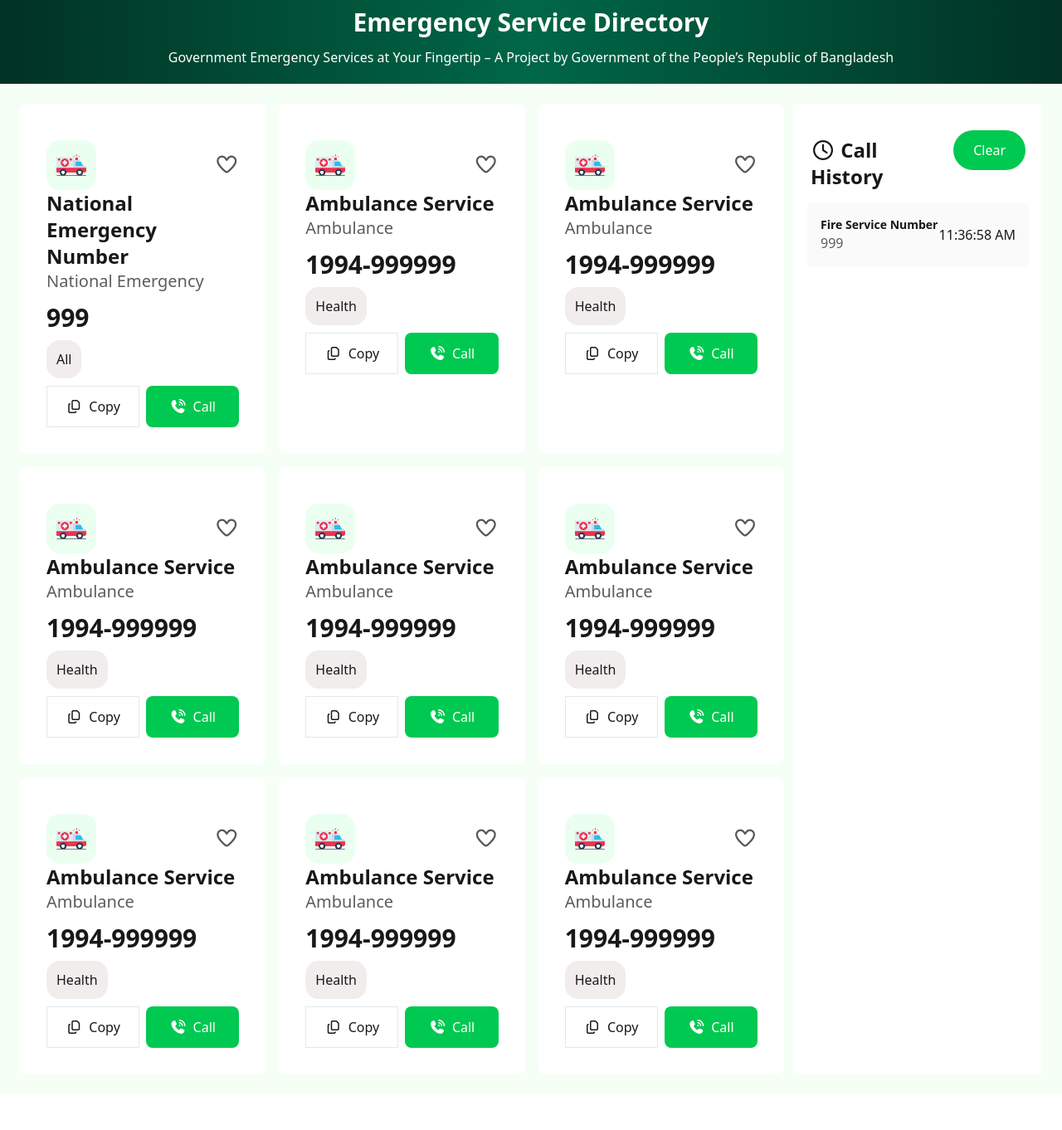
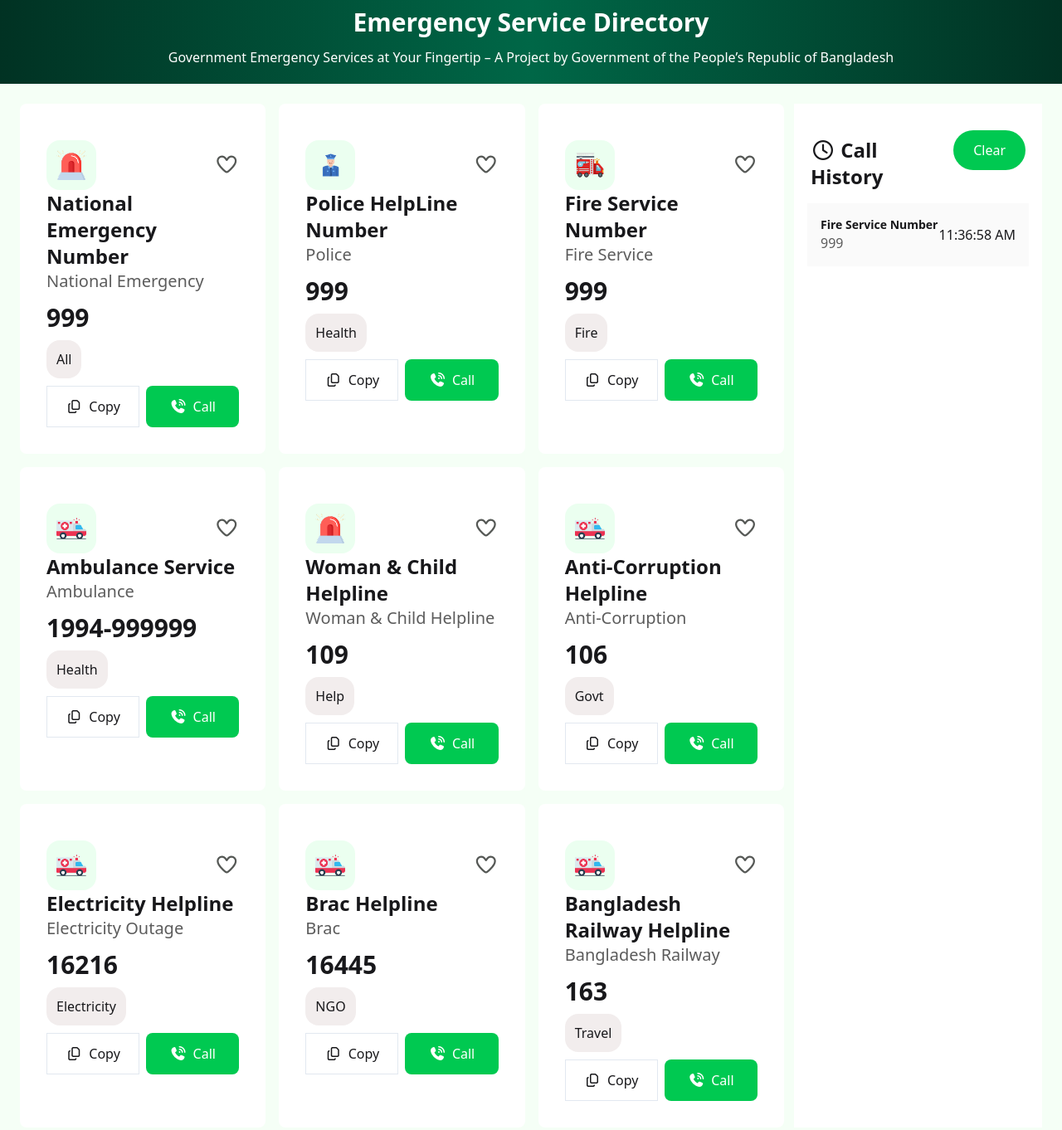
Before and after one commit to obayed324/Bangladesh-Emergency-Hotline, a plain HTML site: page index.html in a window 1280 px wide. Shown: the part 203-1565 px from the top of the page at 83% size. Before the commit the page ends 1522 px from the top, so only its background shows below. Drawn offline with nearby package versions, Linux system fonts and the light colour scheme; a web font is replaced by a local one.

```diff
--- a/index.html
+++ b/index.html
@@ -50,7 +50,7 @@
             </div>
 
             <div class="flex items-center justify-center w-[120px] h-[52px] bg-[#00a63e] rounded-3xl">
-                <p><span>2</span> Copy</p>
+                <p class=" text-white text-xl"><span>2</span> Copy</p>
             </div>
         </div>
     </nav>
@@ -79,7 +79,7 @@
                 <div class="w-full bg-white p-8 rounded-lg">
                     <div class="flex justify-between mt-3 items-center">
                         <div class="bg-[#41ff6b1a] p-3 rounded-2xl">
-                            <img src="./assets/ambulance.png" alt="" class="w-[36px] h-[36px] ">
+                            <img src="./assets/emergency.png" alt="" class="w-[36px] h-[36px] ">
                         </div>
 
                         <div>
@@ -87,7 +87,7 @@
                         </div>
                     </div>
                     <div>
-                        <h1 class=" text-2xl font-bold">National Emergency Number</h1>
+                        <h1 class=" text-2xl font-bold inline-block">National Emergency Number</h1>
                         <p class=" text-[#5C5C5C] text-xl mb-3">National Emergency</p>
                         <h1 class="text-3xl font-bold">999</h1>
                         <p class=" mt-5 mb-5"><span class="bg-[#f2eded]  p-3 rounded-2xl">All</span></p>
@@ -108,18 +108,46 @@
                 <div class="w-full bg-white p-8 rounded-lg">
                     <div class="flex justify-between mt-3 items-center">
                         <div class="bg-[#41ff6b1a] p-3 rounded-2xl">
-                            <img src="./assets/ambulance.png" alt="" class="w-[36px] h-[36px] ">
+                            <img src="./assets/police.png" alt="" class="w-[36px] h-[36px] ">
                         </div>
 
                         <div>
-                            <i class="fa-regular fa-heart text-[24px] text-[#555855]"></i>
+                            <i class="fa-regular fa-heart text-[24px] text-[#555855]" id="police-heart"></i>
                         </div>
                     </div>
                     <div>
-                        <h1 class=" text-2xl font-bold">Ambulance Service</h1>
-                        <p class=" text-[#5C5C5C] text-xl mb-3">Ambulance</p>
-                        <h1 class="text-3xl font-bold">1994-999999</h1>
+                        <h1 class=" text-2xl font-bold">Police HelpLine Number</h1>
+                        <p class=" text-[#5C5C5C] text-xl mb-3">Police</p>
+                        <h1 class="text-3xl font-bold">999</h1>
                         <p class=" mt-5 mb-5"><span class="bg-[#f2eded]  p-3 rounded-2xl">Health</span></p>
+                    </div>
+
+                    <div class="grid grid-cols-2 gap-2">
+                        <button class="w-full bg-white border border-slate-200 flex items-center justify-center gap-2 p-3">
+                          <i class="fa-regular fa-copy"></i> Copy
+                        </button>
+
+                        <button class="w-full bg-green-500 rounded-lg flex items-center justify-center gap-2 text-white">
+                          <i class="fa-solid fa-phone-volume"></i> Call
+                        </button>
+                    </div>
+                </div>
+
+                <div class="w-full bg-white p-8 rounded-lg">
+                    <div class="flex justify-between mt-3 items-center">
+                        <div class="bg-[#41ff6b1a] p-3 rounded-2xl">
+                            <img src="./assets/fire-service.png" alt="" class="w-[36px] h-[36px] ">
+                        </div>
+
+                        <div>
+                            <i class="fa-regular fa-heart text-[24px] text-[#555855]" id="fire-service-hear"></i>
+                        </div>
+                    </div>
+                    <div>
+                        <h1 class=" text-2xl font-bold">Fire Service Number</h1>
+                        <p class=" text-[#5C5C5C] text-xl mb-3">Fire Service</p>
+                        <h1 class="text-3xl font-bold">999</h1>
+                        <p class=" mt-5 mb-5"><span class="bg-[#f2eded]  p-3 rounded-2xl">Fire</span></p>
                     </div>
 
                     <div class="grid grid-cols-2 gap-2">
@@ -140,35 +168,7 @@
                         </div>
 
                         <div>
-                            <i class="fa-regular fa-heart text-[24px] text-[#555855]"></i>
-                        </div>
-                    </div>
-                    <div>
-                        <h1 class=" text-2xl font-bold">Ambulance Service</h1>
-                        <p class=" text-[#5C5C5C] text-xl mb-3">Ambulance</p>
-                        <h1 class="text-3xl font-bold">1994-999999</h1>
-                        <p class=" mt-5 mb-5"><span class="bg-[#f2eded]  p-3 rounded-2xl">Health</span></p>
-                    </div>
-
-                    <div class="grid grid-cols-2 gap-2">
-                        <button class="w-full bg-white border border-slate-200 flex items-center justify-center gap-2 p-3">
-                          <i class="fa-regular fa-copy"></i> Copy
-                        </button>
-
-                        <button class="w-full bg-green-500 rounded-lg flex items-center justify-center gap-2 text-white">
-                          <i class="fa-solid fa-phone-volume"></i> Call
-                        </button>
-                    </div>
-                </div>
-
-                <div class="w-full bg-white p-8 rounded-lg">
-                    <div class="flex justify-between mt-3 items-center">
-                        <div class="bg-[#41ff6b1a] p-3 rounded-2xl">
-                            <img src="./assets/ambulance.png" alt="" class="w-[36px] h-[36px] ">
-                        </div>
-
-                        <div>
-                            <i class="fa-regular fa-heart text-[24px] text-[#555855]"></i>
+                            <i class="fa-regular fa-heart text-[24px] text-[#555855]" id="ambulance-heart"></i>
                         </div>
                     </div>
                     <div>
@@ -193,18 +193,18 @@
                 <div class="w-full bg-white p-8 rounded-lg">
                     <div class="flex justify-between mt-3 items-center">
                         <div class="bg-[#41ff6b1a] p-3 rounded-2xl">
-                            <img src="./assets/ambulance.png" alt="" class="w-[36px] h-[36px] ">
+                            <img src="./assets/emergency.png" alt="" class="w-[36px] h-[36px] ">
                         </div>
 
                         <div>
-                            <i class="fa-regular fa-heart text-[24px] text-[#555855]"></i>
+                            <i class="fa-regular fa-heart text-[24px] text-[#555855]" id="woman-help-heart"></i>
                         </div>
                     </div>
                     <div>
-                        <h1 class=" text-2xl font-bold">Ambulance Service</h1>
-                        <p class=" text-[#5C5C5C] text-xl mb-3">Ambulance</p>
-                        <h1 class="text-3xl font-bold">1994-999999</h1>
-                        <p class=" mt-5 mb-5"><span class="bg-[#f2eded]  p-3 rounded-2xl">Health</span></p>
+                        <h1 class=" text-2xl font-bold">Woman & Child Helpline</h1>
+                        <p class=" text-[#5C5C5C] text-xl mb-3">Woman & Child Helpline</p>
+                        <h1 class="text-3xl font-bold">109</h1>
+                        <p class=" mt-5 mb-5"><span class="bg-[#f2eded]  p-3 rounded-2xl">Help</span></p>
                     </div>
 
                     <div class="grid grid-cols-2 gap-2">
@@ -225,14 +225,14 @@
                         </div>
 
                         <div>
-                            <i class="fa-regular fa-heart text-[24px] text-[#555855]"></i>
+                            <i class="fa-regular fa-heart text-[24px] text-[#555855]" id="Corruption-heart"></i>
                         </div>
                     </div>
                     <div>
-                        <h1 class=" text-2xl font-bold">Ambulance Service</h1>
-                        <p class=" text-[#5C5C5C] text-xl mb-3">Ambulance</p>
-                        <h1 class="text-3xl font-bold">1994-999999</h1>
-                        <p class=" mt-5 mb-5"><span class="bg-[#f2eded]  p-3 rounded-2xl">Health</span></p>
+                        <h1 class=" text-2xl font-bold">Anti-Corruption Helpline</h1>
+                        <p class=" text-[#5C5C5C] text-xl mb-3">Anti-Corruption</p>
+                        <h1 class="text-3xl font-bold">106</h1>
+                        <p class=" mt-5 mb-5"><span class="bg-[#f2eded]  p-3 rounded-2xl">Govt</span></p>
                     </div>
 
                     <div class="grid grid-cols-2 gap-2">
@@ -254,14 +254,14 @@
                         </div>
 
                         <div>
-                            <i class="fa-regular fa-heart text-[24px] text-[#555855]"></i>
+                            <i class="fa-regular fa-heart text-[24px] text-[#555855]" id="electricity-heart"></i>
                         </div>
                     </div>
                     <div>
-                        <h1 class=" text-2xl font-bold">Ambulance Service</h1>
-                        <p class=" text-[#5C5C5C] text-xl mb-3">Ambulance</p>
-                        <h1 class="text-3xl font-bold">1994-999999</h1>
-                        <p class=" mt-5 mb-5"><span class="bg-[#f2eded]  p-3 rounded-2xl">Health</span></p>
+                        <h1 class=" text-2xl font-bold">Electricity Helpline</h1>
+                        <p class=" text-[#5C5C5C] text-xl mb-3">Electricity Outage</p>
+                        <h1 class="text-3xl font-bold">16216</h1>
+                        <p class=" mt-5 mb-5"><span class="bg-[#f2eded]  p-3 rounded-2xl">Electricity</span></p>
                     </div>
 
                     <div class="grid grid-cols-2 gap-2">
@@ -283,14 +283,14 @@
                         </div>
 
                         <div>
-                            <i class="fa-regular fa-heart text-[24px] text-[#555855]"></i>
+                            <i class="fa-regular fa-heart text-[24px] text-[#555855]" id="brac-heart"></i>
                         </div>
                     </div>
                     <div>
-                        <h1 class=" text-2xl font-bold">Ambulance Service</h1>
-                        <p class=" text-[#5C5C5C] text-xl mb-3">Ambulance</p>
-                        <h1 class="text-3xl font-bold">1994-999999</h1>
-                        <p class=" mt-5 mb-5"><span class="bg-[#f2eded]  p-3 rounded-2xl">Health</span></p>
+                        <h1 class=" text-2xl font-bold">Brac Helpline</h1>
+                        <p class=" text-[#5C5C5C] text-xl mb-3">Brac</p>
+                        <h1 class="text-3xl font-bold">16445</h1>
+                        <p class=" mt-5 mb-5"><span class="bg-[#f2eded]  p-3 rounded-2xl">NGO</span></p>
                     </div>
 
                     <div class="grid grid-cols-2 gap-2">
@@ -311,14 +311,14 @@
                         </div>
 
                         <div>
-                            <i class="fa-regular fa-heart text-[24px] text-[#555855]"></i>
+                            <i class="fa-regular fa-heart text-[24px] text-[#555855]" id="railway-heart"></i>
                         </div>
                     </div>
                     <div>
-                        <h1 class=" text-2xl font-bold">Ambulance Service</h1>
-                        <p class=" text-[#5C5C5C] text-xl mb-3">Ambulance</p>
-                        <h1 class="text-3xl font-bold">1994-999999</h1>
-                        <p class=" mt-5 mb-5"><span class="bg-[#f2eded]  p-3 rounded-2xl">Health</span></p>
+                        <h1 class=" text-2xl font-bold">Bangladesh Railway Helpline</h1>
+                        <p class=" text-[#5C5C5C] text-xl mb-3">Bangladesh Railway</p>
+                        <h1 class="text-3xl font-bold">163</h1>
+                        <p class=" mt-5 mb-5"><span class="bg-[#f2eded]  p-3 rounded-2xl">Travel</span></p>
                     </div>
 
                     <div class="grid grid-cols-2 gap-2">
```
Also changed, not shown: index.js (+27 -1 lines).
